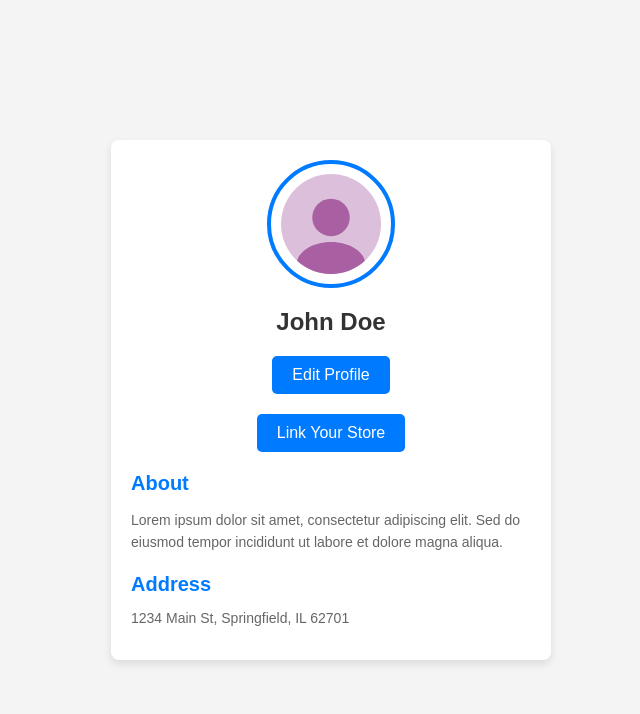
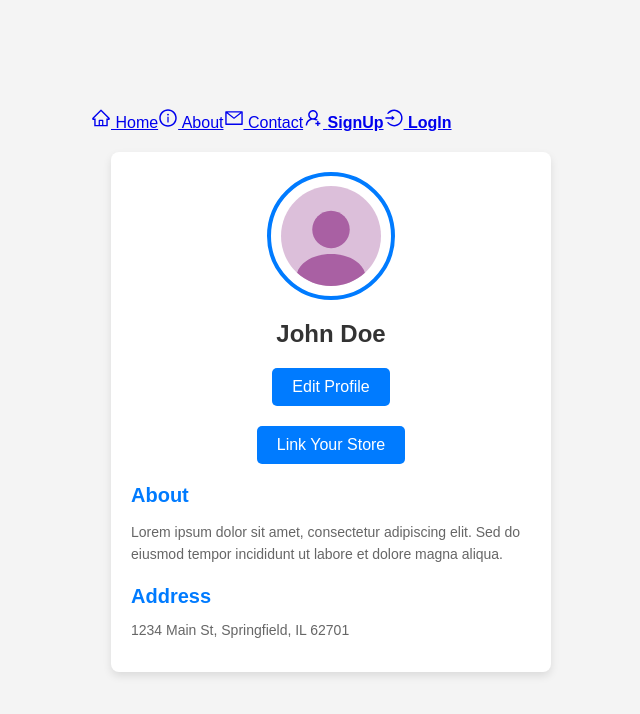
Before and after one commit to AryanAg08/walmart-hackathon, a React (Vite) app in the folder walmart/: page /profile/1 in a window 1280 px wide. Shown: the top 714 px of the page, without its empty margins (309-949 px from the left). Built offline with nearby package versions, Linux system fonts and the light colour scheme.

Commit message:
adding navbar

```diff
--- a/walmart/package.json
+++ b/walmart/package.json
@@ -12,6 +12,7 @@
   "dependencies": {
     "react": "^18.3.1",
     "react-dom": "^18.3.1",
+    "react-icons": "^5.3.0",
     "react-router-dom": "^6.26.0"
   },
   "devDependencies": {
--- a/walmart/src/Pages/Profile/index.jsx
+++ b/walmart/src/Pages/Profile/index.jsx
@@ -1,8 +1,14 @@
 import profileSvg from '../../assets/img/profile.svg';
+import { Navbar } from '../../components/Navbar';
 import './profile.css';
 export function Profile() {
   return (
-    <div className="main">
+     <>
+    <div>
+    <Navbar/>
+    </div>
+
+<div className="main">
       <div className="img-container">
         <img src={profileSvg} alt="Profile-Pic" />
       </div>
@@ -26,5 +32,6 @@ export function Profile() {
         <p>1234 Main St, Springfield, IL 62701</p>
       </div>
     </div>
+</>
   );
 };
--- /dev/null
+++ b/walmart/src/components/Navbar/index.jsx
@@ -0,0 +1,40 @@
+import React from 'react';
+import { Link } from 'react-router-dom';
+
+import { AiOutlineHome, AiOutlineInfoCircle, AiOutlineLogin, AiOutlineUser, AiOutlineUserAdd, AiOutlineUserSwitch, AiOutlineMail } from 'react-icons/ai';
+
+
+export function Navbar () {
+    return (
+
+
+      <nav className="flex flex-row items-center justify-between bg-slate-900 text-white py-4 px-6">
+
+        <div className="hidden lg:flex md:flex lg:flex-1 items-center justify-end font-normal space-x-6">
+          <Link to="/" spy={true} smooth={true} className="hover:bg-slate-800 hover:rounded py-2 px-4 hover:scale-110 ease-in duration-200">
+            <AiOutlineHome size={20} /> Home
+          </Link>
+          <Link to="About" spy={true} smooth={true} className="hover:bg-slate-800 hover:rounded py-2 px-4 hover:scale-110 ease-in duration-200">
+            <AiOutlineInfoCircle size={20}/> About
+          </Link>
+          <Link to="Contact"spy={true} smooth={true}  className="hover:bg-slate-800 hover:bg-slate-800  hover:rounded py-2 px-4 hover:scale-110 ease-in duration-200">
+            <AiOutlineMail size={20} /> Contact
+          </Link>
+
+          <Link to="SignUp" spy={true} smooth={true} className="hover:bg-teal-800 hover:text-white-500 hover:rounded  transition py-2 px-4 hover:scale-110 ease-in duration-200">
+            <AiOutlineUserAdd size={20}/> <b>SignUp</b>
+          </Link>
+
+          <Link to="LogIn" spy={true} smooth={true} className="hover:bg-teal-800  hover:text-white-500 hover:rounded transition py-2 px-4 hover:scale-110 ease-in duration-200">
+            <AiOutlineLogin size={20}/><b> LogIn</b>
+          </Link>
+        </div>
+        <div className="lg:hidden block bg-slate-900 text-white py-4 px-6 ">
+          <ul className="flex text-center text-xl space-x-6">
+
+          </ul>
+        </div>
+      </nav>
+
+    );
+  };
```
Also changed, not shown: walmart/src/index.css (line endings or trailing spaces), 1 other file (tests, documents, lock files or other folders).
